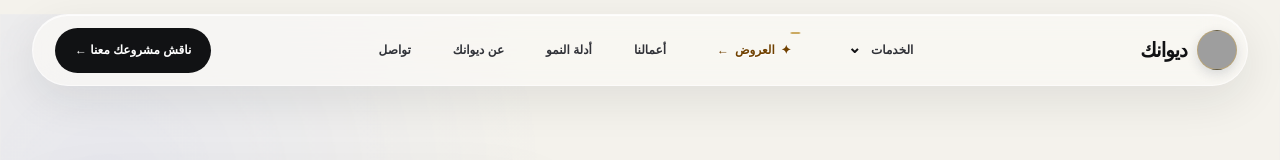
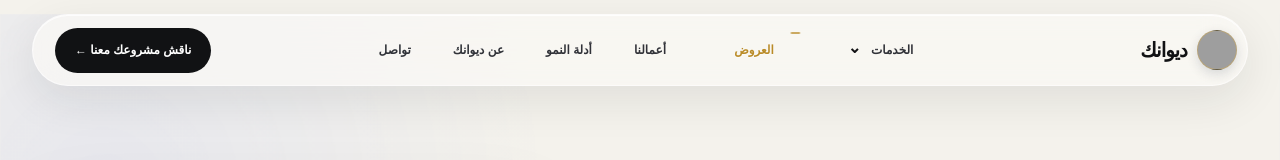
Before and after one commit to mohammedrashad2011-ui/Dewank-2026-website, a Next.js app: page / in a window 1280 px wide. Shown: the top 160 px of the page. Built offline with nearby package versions, Linux system fonts and the light colour scheme; grey boxes are pictures that could not be loaded; a web font is replaced by a local one.

Commit message:
Simplify offers nav to reverse highlight

```diff
--- a/app/components/site-shell.tsx
+++ b/app/components/site-shell.tsx
@@ -27,9 +27,7 @@ export function Header() {
         <Link className="brand-logo" href="/" aria-label="ديوانك - الرئيسية"><span className="mark-frame" aria-hidden="true"/><strong>ديوانك</strong></Link>
         <nav aria-label="التنقل الرئيسي">
           <ServicesMenu />
-          <Link className="offers-nav-link" href="/offers" aria-label="العروض">
-            <span className="offers-nav-label"><span className="offers-nav-spark" aria-hidden="true">✦</span><span>العروض</span><span className="offers-nav-arrow" aria-hidden="true">←</span></span>
-          </Link>
+          <Link className="offers-nav-link" href="/offers" aria-label="العروض"><span className="offers-nav-label">العروض</span></Link>
           <Link href="/work">أعمالنا</Link>
           <Link href="/guides">أدلة النمو</Link>
           <Link href="/about">عن ديوانك</Link>
```
